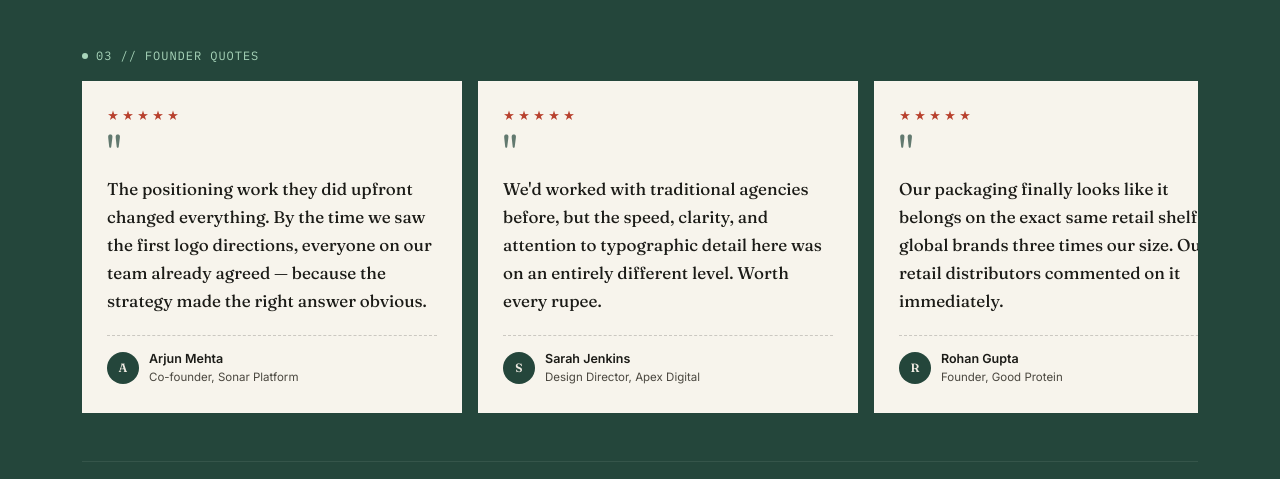
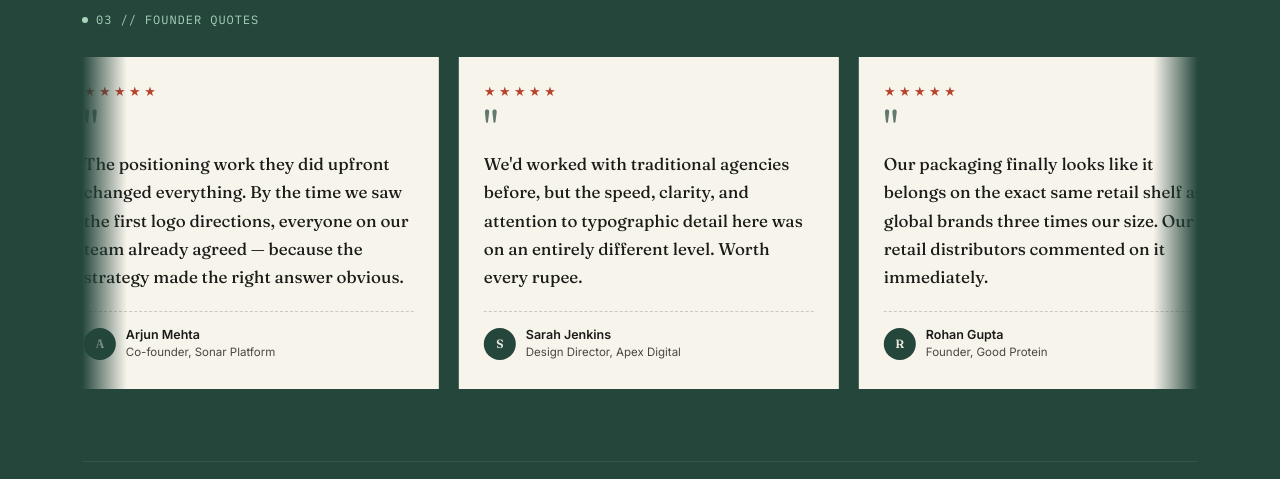
Before and after one commit to Vrundpatel153/drawingboard, a React (Vite) app in the folder react-app/: page /service/branding in a window 1280 px wide. Shown: the part 6188-6667 px from the top of the page. Built offline with nearby package versions, Linux system fonts and the light colour scheme; no server answers; a web font is replaced by a local one.

Commit message:
feat: convert Founder Quotes to auto infinite marquee and WhatsApp Screenshots to horizontal slider

```diff
--- a/react-app/src/pages/BrandingPage.jsx
+++ b/react-app/src/pages/BrandingPage.jsx
@@ -47,6 +47,33 @@ export default function BrandingPage() {
     '/_assets/images/whatsap_screenshots/WhatsApp Image 2026-08-01 at 11.41.13 PM (1).jpeg',
     '/_assets/images/whatsap_screenshots/WhatsApp Image 2026-08-01 at 11.41.13 PM (2).jpeg',
     '/_assets/images/whatsap_screenshots/WhatsApp Image 2026-08-01 at 11.41.13 PM.jpeg'
+  ];
+
+  const founderQuotes = [
+    {
+      text: "The positioning work they did upfront changed everything. By the time we saw the first logo directions, everyone on our team already agreed — because the strategy made the right answer obvious.",
+      name: "Arjun Mehta",
+      role: "Co-founder, Sonar Platform",
+      av: "A"
+    },
+    {
+      text: "We'd worked with traditional agencies before, but the speed, clarity, and attention to typographic detail here was on an entirely different level. Worth every rupee.",
+      name: "Sarah Jenkins",
+      role: "Design Director, Apex Digital",
+      av: "S"
+    },
+    {
+      text: "Our packaging finally looks like it belongs on the exact same retail shelf as global brands three times our size. Our retail distributors commented on it immediately.",
+      name: "Rohan Gupta",
+      role: "Founder, Good Protein",
+      av: "R"
+    },
+    {
+      text: "They delivered a full design system with Figma component tokens, guidelines PDF, and print assets. Zero friction during developer handoff.",
+      name: "Elena Rostova",
+      role: "Brand Lead, Northbyte",
+      av: "E"
+    }
   ];
 
 
@@ -1069,30 +1096,28 @@ export default function BrandingPage() {
               </div>
             </div>
 
-            {/* ── ROW 1: WHATSAPP SCREENSHOTS AUTO INFINITE LOOP ─────────── */}
+            {/* ── ROW 1: WHATSAPP SCREENSHOTS HORIZONTAL SLIDER ─────────── */}
             <div className="bp-sp-row">
               <div className="bp-sp-row-head">
                 <div className="bp-sp-row-title">01 // WhatsApp &amp; Client Screenshots</div>
               </div>
 
-              <div className="bp-sp-wa-marquee-wrap">
-                <div className="bp-sp-wa-marquee-track">
-                  {[...whatsappScreenshots, ...whatsappScreenshots].map((imgSrc, idx) => (
-                    <div key={idx} className="bp-sp-wa-img-card">
+              <div className="bp-sp-slider">
+                {whatsappScreenshots.map((imgSrc, idx) => (
+                  <div key={idx} className="bp-sp-wa-img-card bp-sp-card">
                     <div className="bp-sp-wa-img-header">
                       <span>WHATSAPP</span>
-                        <span>VERIFIED · {(idx % 8) + 1}/8</span>
+                      <span>VERIFIED · {idx + 1}/8</span>
                     </div>
                     <div className="bp-sp-wa-img-body">
                       <img
                         src={imgSrc}
-                          alt={`WhatsApp Client Review ${(idx % 8) + 1}`}
+                        alt={`WhatsApp Client Review ${idx + 1}`}
                         loading="lazy"
                       />
                     </div>
                   </div>
                 ))}
-                </div>
               </div>
             </div>
 
@@ -1191,75 +1216,28 @@ export default function BrandingPage() {
             </div>
 
 
-            {/* ── ROW 3: TEXT BASED TESTIMONIALS & QUOTES ─────────────────── */}
+            {/* ── ROW 3: FOUNDER QUOTES AUTO INFINITE MARQUEE ─────────────────── */}
             <div className="bp-sp-row">
               <div className="bp-sp-row-head">
                 <div className="bp-sp-row-title">03 // Founder Quotes</div>
               </div>
 
-              <div className="bp-sp-slider">
-                {/* Quote 1 */}
-                <div className="bp-sp-card bp-sp-quote-card">
+              <div className="bp-sp-wa-marquee-wrap">
+                <div className="bp-sp-wa-marquee-track" style={{ animationDuration: '40s' }}>
+                  {[...founderQuotes, ...founderQuotes].map((q, idx) => (
+                    <div key={idx} className="bp-sp-card bp-sp-quote-card" style={{ flexShrink: 0 }}>
                       <div className="bp-sp-stars">★★★★★</div>
                       <span className="bp-sp-qs">"</span>
-                  <blockquote>
-                    The positioning work they did upfront changed everything. By the time we saw the first logo directions, everyone on our team already agreed — because the strategy made the right answer obvious.
-                  </blockquote>
+                      <blockquote>{q.text}</blockquote>
                       <div className="bp-sp-quote-who">
-                    <div className="bp-sp-quote-av">A</div>
-                    <div>
-                      <div className="bp-sp-qname">Arjun Mehta</div>
-                      <div className="bp-sp-qrole">Co-founder, Sonar Platform</div>
-                    </div>
-                  </div>
-                </div>
-
-                {/* Quote 2 */}
-                <div className="bp-sp-card bp-sp-quote-card">
-                  <div className="bp-sp-stars">★★★★★</div>
-                  <span className="bp-sp-qs">"</span>
-                  <blockquote>
-                    We'd worked with traditional agencies before, but the speed, clarity, and attention to typographic detail here was on an entirely different level. Worth every rupee.
-                  </blockquote>
-                  <div className="bp-sp-quote-who">
-                    <div className="bp-sp-quote-av">S</div>
-                    <div>
-                      <div className="bp-sp-qname">Sarah Jenkins</div>
-                      <div className="bp-sp-qrole">Design Director, Apex Digital</div>
-                    </div>
-                  </div>
-                </div>
-
-                {/* Quote 3 */}
-                <div className="bp-sp-card bp-sp-quote-card">
-                  <div className="bp-sp-stars">★★★★★</div>
-                  <span className="bp-sp-qs">"</span>
-                  <blockquote>
-                    Our packaging finally looks like it belongs on the exact same retail shelf as global brands three times our size. Our retail distributors commented on it immediately.
-                  </blockquote>
-                  <div className="bp-sp-quote-who">
-                    <div className="bp-sp-quote-av">R</div>
-                    <div>
-                      <div className="bp-sp-qname">Rohan Gupta</div>
-                      <div className="bp-sp-qrole">Founder, Good Protein</div>
-                    </div>
-                  </div>
-                </div>
-
-                {/* Quote 4 */}
-                <div className="bp-sp-card bp-sp-quote-card">
-                  <div className="bp-sp-stars">★★★★★</div>
-                  <span className="bp-sp-qs">"</span>
-                  <blockquote>
-                    They delivered a full design system with Figma component tokens, guidelines PDF, and print assets. Zero friction during developer handoff.
-                  </blockquote>
-                  <div className="bp-sp-quote-who">
-                    <div className="bp-sp-quote-av">E</div>
-                    <div>
-                      <div className="bp-sp-qname">Elena Rostova</div>
-                      <div className="bp-sp-qrole">Brand Lead, Northbyte</div>
-                    </div>
-                  </div>
+                        <div className="bp-sp-quote-av">{q.av}</div>
+                        <div>
+                          <div className="bp-sp-qname">{q.name}</div>
+                          <div className="bp-sp-qrole">{q.role}</div>
+                        </div>
+                      </div>
+                    </div>
+                  ))}
                 </div>
               </div>
             </div>
```
Lines whose indentation alone changed are shown as unchanged.
